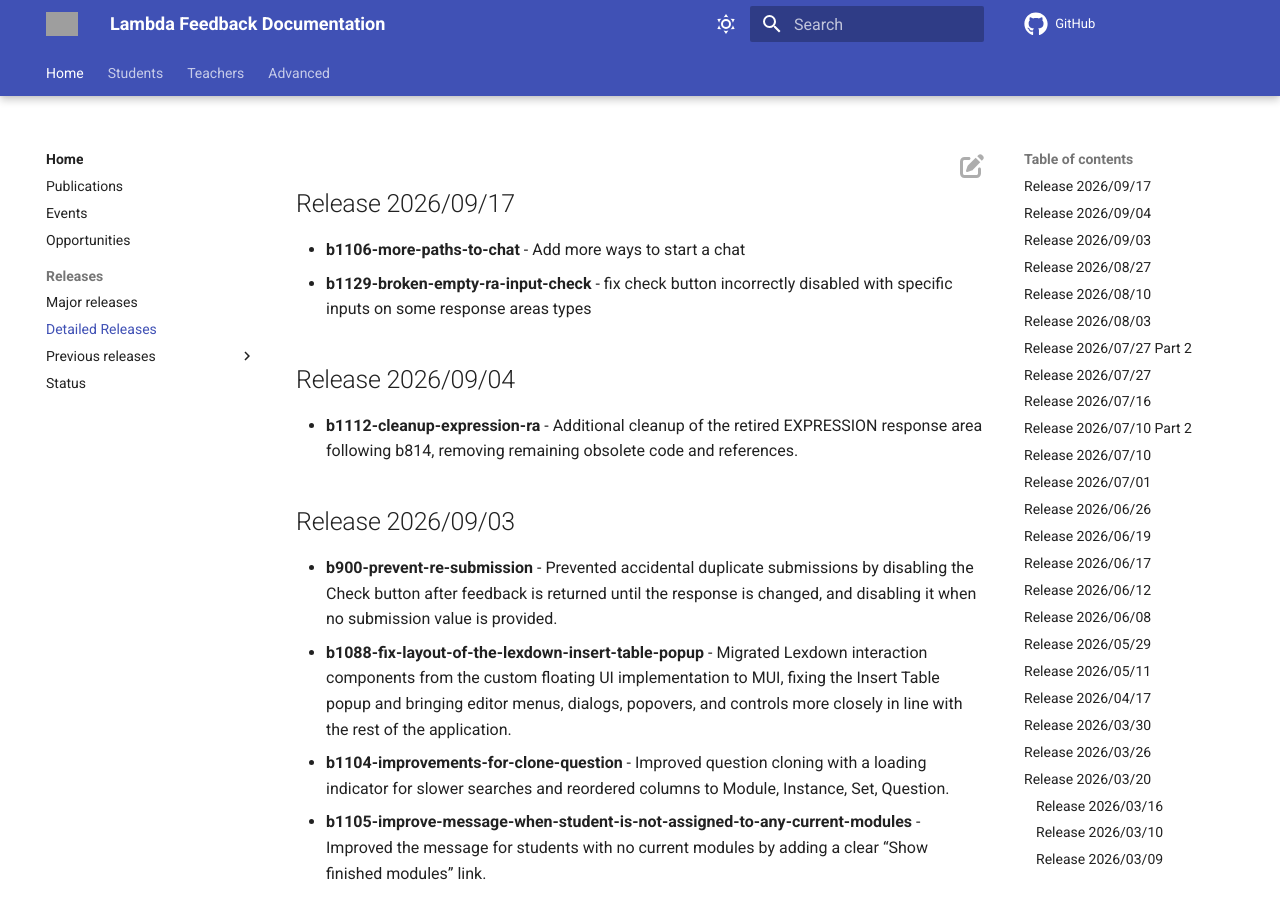
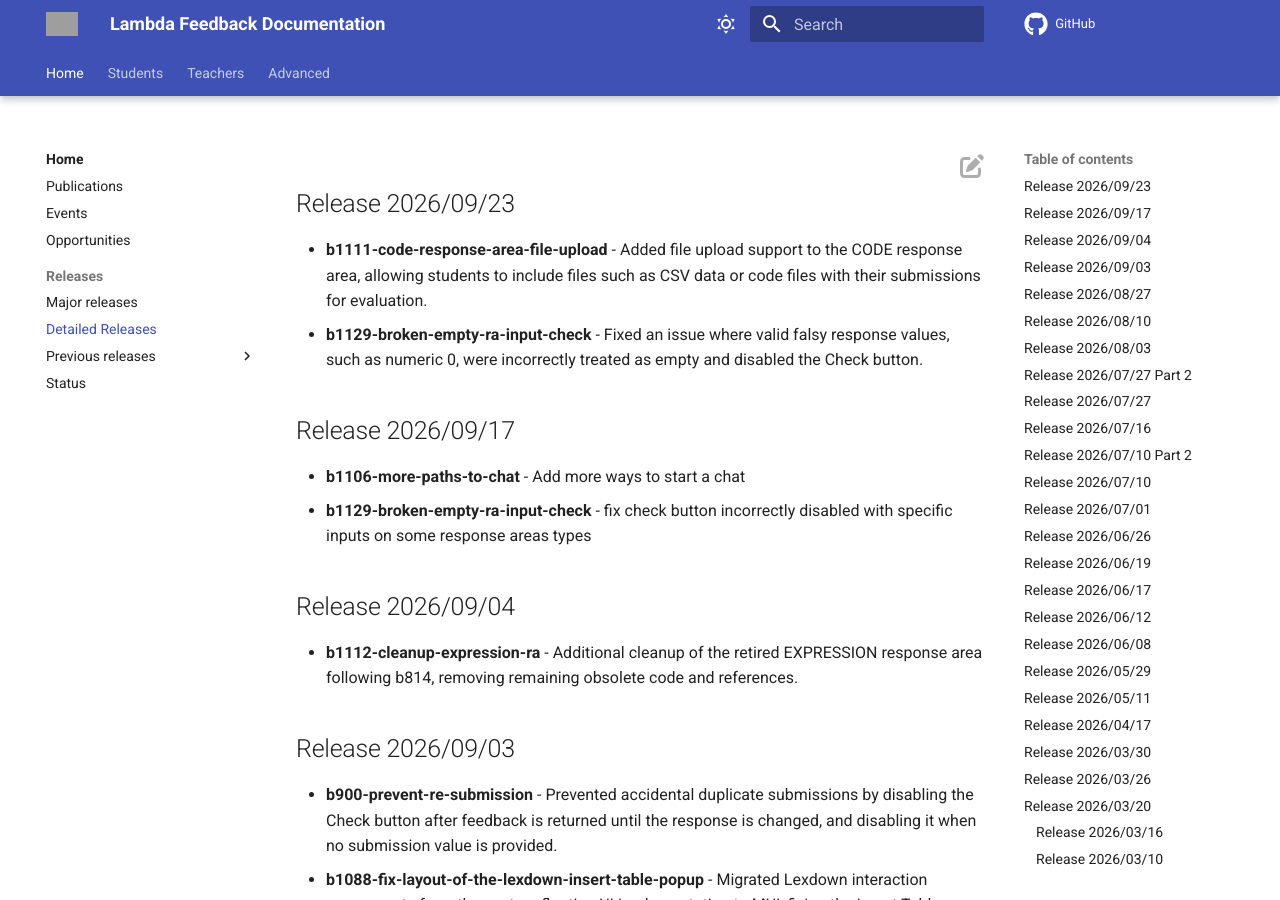
Before and after one commit to lambda-feedback/user-documentation, an MkDocs documentation site: the page built from docs/releases/detailed_releases.md, in a window 1280 px wide and 900 px high. Built offline with MkDocs 1.6.1 and Material for MkDocs 9.7.7, drawn with Linux system fonts in a browser that asks for light colours; comment, search, counter and statistics services are not loaded; grey boxes are pictures that could not be loaded.

Commit message:
Release 2026/09/23 added

```diff
--- a/docs/releases/detailed_releases.md
+++ b/docs/releases/detailed_releases.md
@@ -1,3 +1,7 @@
+## Release 2026/09/23
+- **b1111-code-response-area-file-upload** - Added file upload support to the CODE response area, allowing students to include files such as CSV data or code files with their submissions for evaluation.
+- **b1129-broken-empty-ra-input-check** - Fixed an issue where valid falsy response values, such as numeric 0, were incorrectly treated as empty and disabled the Check button.
+
 ## Release 2026/09/17
 - **b1106-more-paths-to-chat** - Add more ways to start a chat
 - **b1129-broken-empty-ra-input-check** - fix check button incorrectly disabled with specific inputs on some response areas types
```
